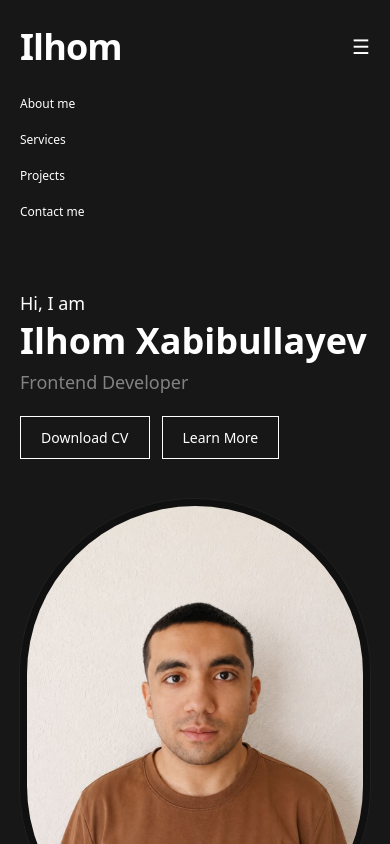
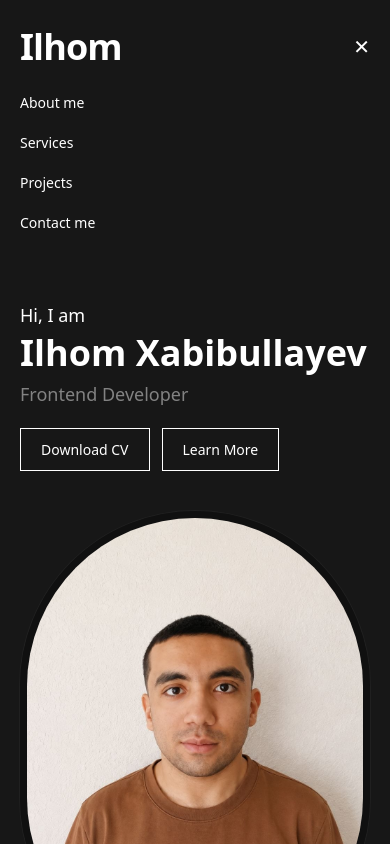
Before and after one commit to ilhomxabibullayevvv/portfolio, a Next.js app: page / in a window 390 px wide. Both pictures are taken after a click on the button "Toggle menu". Shown: the top 844 px of the page. Built offline with nearby package versions, Linux system fonts and the light colour scheme.

Commit message:
changes to the project

```diff
--- a/app/components/Header.tsx
+++ b/app/components/Header.tsx
@@ -5,96 +5,106 @@ import { useState } from "react";
 export default function Header() {
   const [menuOpen, setMenuOpen] = useState(false);
 
+  const handleScroll = (id: string) => {
+    const element = document.getElementById(id);
+
+    if (element) {
+      element.scrollIntoView({
+        behavior: "smooth",
+        block: "start",
+      });
+    }
+
+    setMenuOpen(false);
+  };
+
   return (
-    <header className="mx-auto w-full max-w-[1200] py-5 px-5">
+    <header className="mx-auto w-full max-w-[1200] px-5 py-5">
       <div className="flex h-[55] items-center justify-between">
-        <a
-          href="#"
+        <button
+          onClick={() => handleScroll("home")}
           className="text-[36px] font-semibold tracking-tight text-[#FFFFFF]"
         >
           Ilhom
-        </a>
+        </button>
         <nav className="hidden md:block">
           <ul className="flex items-center gap-7">
             <li>
-              <a
-                href="#about"
+              <button
+                onClick={() => handleScroll("about")}
                 className="text-[15px] text-[#FFFFFF] transition hover:text-[#27AE60]"
               >
                 About me
-              </a>
+              </button>
             </li>
             <li>
-              <a
-                href="#services"
+              <button
+                onClick={() => handleScroll("services")}
                 className="text-[15px] text-[#FFFFFF] transition hover:text-[#27AE60]"
               >
                 Services
-              </a>
+              </button>
             </li>
             <li>
-              <a
-                href="#projects"
+              <button
+                onClick={() => handleScroll("projects")}
                 className="text-[15px] text-[#FFFFFF] transition hover:text-[#27AE60]"
               >
                 Projects
-              </a>
+              </button>
             </li>
             <li>
-              <a
-                href="#contact"
+              <button
+                onClick={() => handleScroll("contact")}
                 className="text-[15px] text-[#FFFFFF] transition hover:text-[#27AE60]"
               >
                 Contact me
-              </a>
+              </button>
             </li>
           </ul>
         </nav>
         <button
           onClick={() => setMenuOpen(!menuOpen)}
           className="text-xl text-[#FFFFFF] md:hidden"
+          aria-label="Toggle menu"
         >
-          ☰
+          {menuOpen ? "✕" : "☰"}
         </button>
       </div>
       {menuOpen && (
-        <nav className="">
-          <ul className="flex flex-col gap-3 pt-4">
+        <nav className="md:hidden">
+          <ul className="flex flex-col gap-4 pt-4">
             <li>
-              <a
-                href="#about"
-                onClick={() => setMenuOpen(false)}
-                className="text-xs text-[#FFFFFF]"
+              <button
+                onClick={() => handleScroll("about")}
+                className="text-left text-sm text-[#FFFFFF] transition hover:text-[#27AE60]"
               >
                 About me
-              </a>
+              </button>
             </li>
             <li>
-              <a
-                href="#services"
-                onClick={() => setMenuOpen(false)}
-                className="text-xs text-[#FFFFFF]"
+              <button
+                onClick={() => handleScroll("services")}
+                className="text-left text-sm text-[#FFFFFF] transition hover:text-[#27AE60]"
               >
                 Services
-              </a>
+              </button>
             </li>
             <li>
-              <a
-                href="#projects"
-                onClick={() => setMenuOpen(false)}
-                className="text-xs text-[#FFFFFF]"
+              <button
+                onClick={() => handleScroll("projects")}
+                className="text-left text-sm text-[#FFFFFF] transition hover:text-[#27AE60]"
               >
                 Projects
-              </a>
+              </button>
             </li>
             <li>
-              <a
-                href="#contact"
-                onClick={() => setMenuOpen(false)}
-                className="text-xs text-[#FFFFFF]"
+              <button
+                onClick={() => handleScroll("contact")}
+                className="text-left text-sm text-[#FFFFFF] transition hover:text-[#27AE60]"
               >
                 Contact me
-              </a>
+              </button>
             </li>
           </ul>
         </nav>
```
